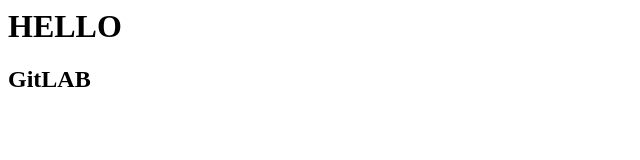
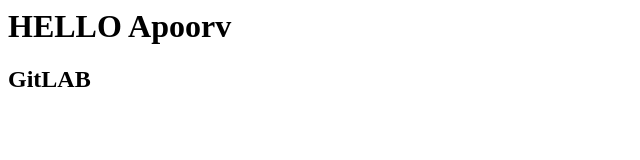
Before and after one commit to Apoorv-github/testdir, a plain HTML site: page index.html in a window 1280 px wide. Shown: the whole page, without its empty margins (0-640 px from the left). Drawn offline with Linux system fonts and the light colour scheme.

Commit message:
New changes

```diff
--- a/index.html
+++ b/index.html
@@ -1,4 +1,4 @@
 <html>
-<h1> HELLO  </h1>
+<h1> HELLO Apoorv  </h1>
   <h2> GitLAB </h2>
 </html>
```
